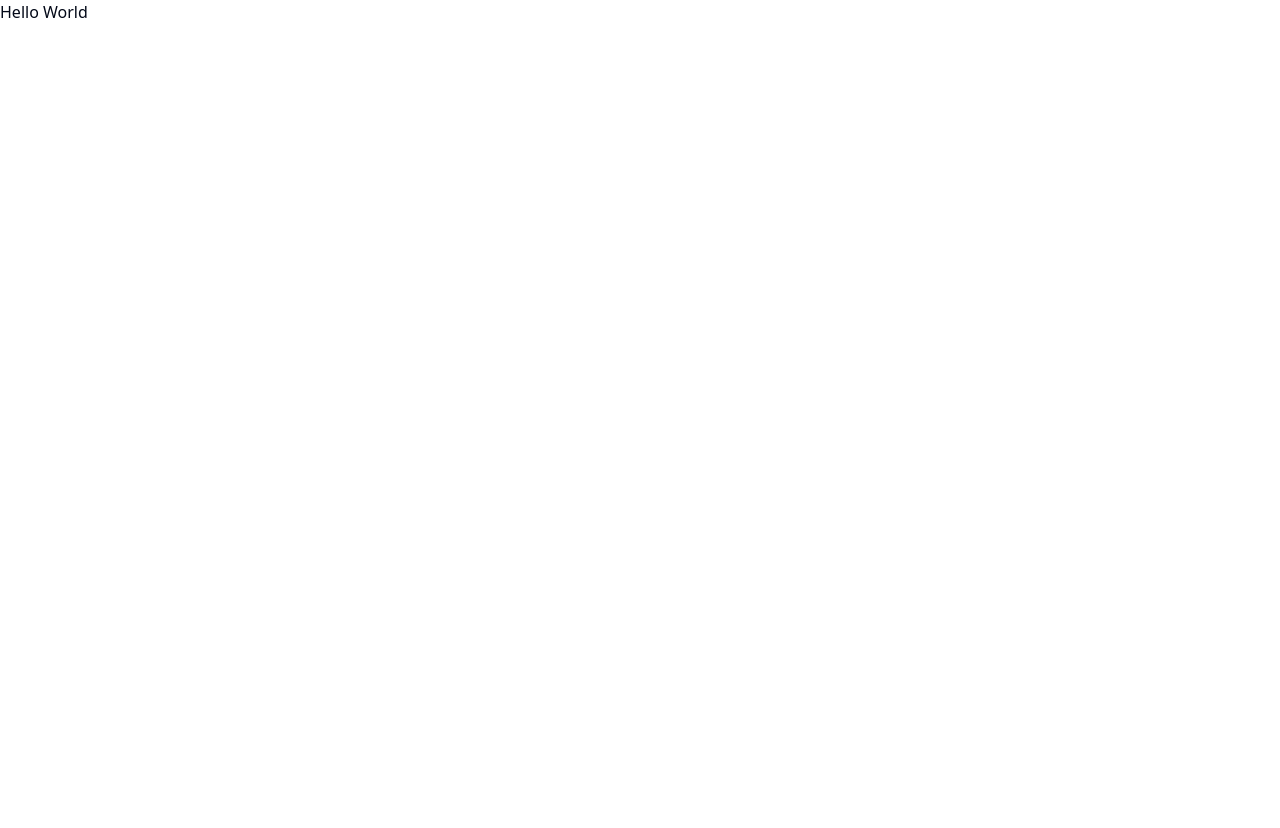
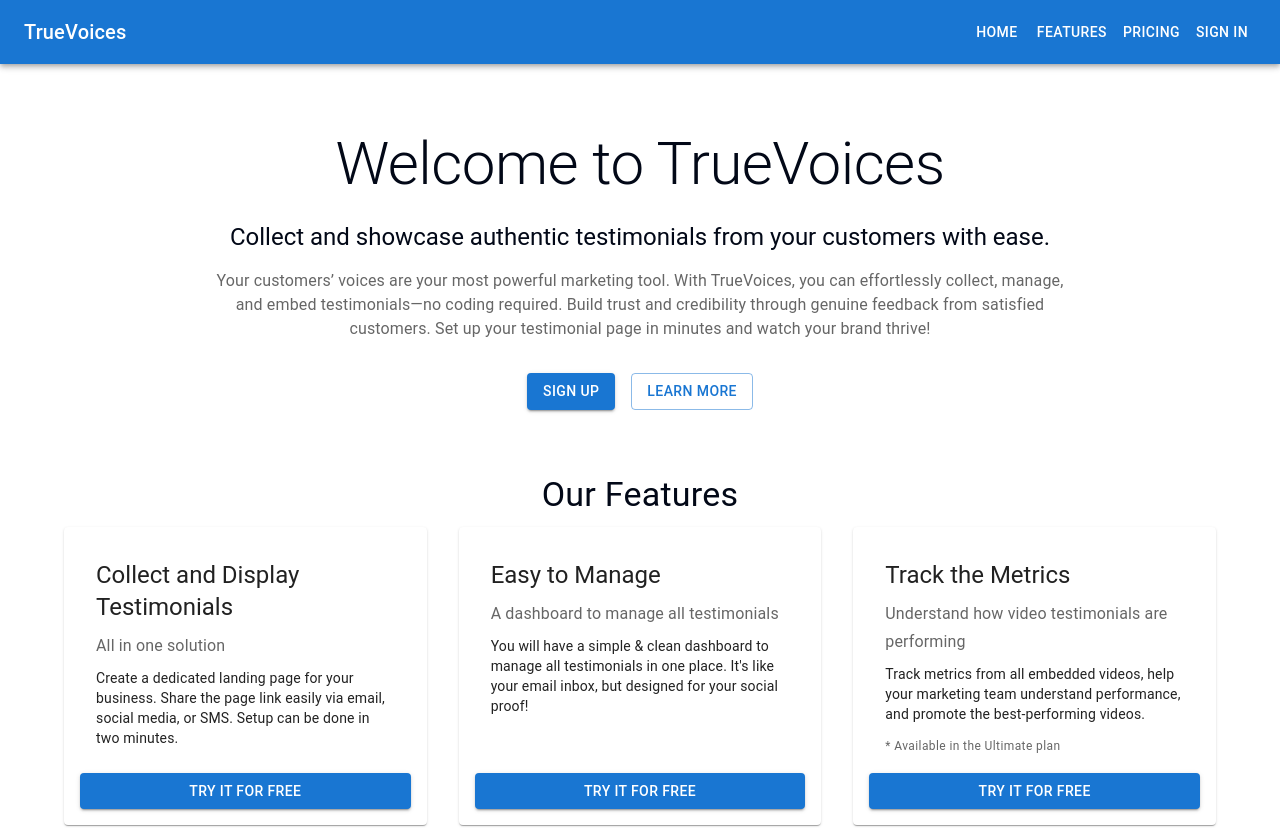
Before and after one commit to shreya2430/TrueVoices, a React (Vite) app in the folder app/: page / in a window 1280 px wide. Shown: the top 828 px of the page. Before the commit the page ends 800 px from the top, so only its background shows below. Built offline with nearby package versions, Linux system fonts and the light colour scheme.

Commit message:
call landing page in app.tsx

```diff
--- a/app/src/App.tsx
+++ b/app/src/App.tsx
@@ -1,11 +1,13 @@
 import './App.css'
+import LandingPage from './components/LandingPage/LandingPage';
+
 
 function App() {
 
   return (
-    <>
-      Hello World
-    </>
+    <div>
+      <LandingPage />
+    </div>
   )
 }
 
```
